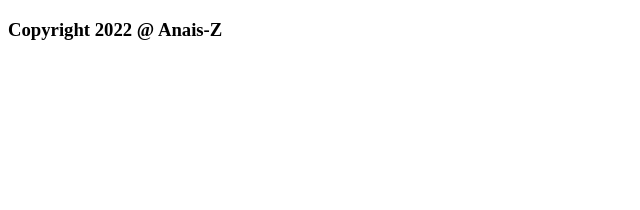
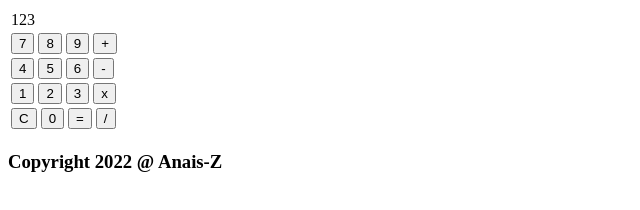
Before and after one commit to Anais-Z/Calculator, a plain HTML site: page index.html in a window 1280 px wide. Shown: the whole page, without its empty margins (0-640 px from the left). Drawn offline with Linux system fonts and the light colour scheme.

Commit message:
Created buttons and display

```diff
--- a/index.html
+++ b/index.html
@@ -10,6 +10,51 @@
     <body>
         <main>
 
+            <table>
+                <tr>
+                    <td>
+                        123
+                    </td>
+                </tr>
+
+                <tr>
+                  <td>
+                        <button> 7</button>
+                        <button> 8</button>
+                        <button> 9</button>
+                        <button> +</button>
+                  </td>
+                </tr>
+
+                <tr>
+                    <td>
+                        <button> 4</button>
+                        <button> 5</button>
+                        <button> 6</button>
+                        <button> -</button>
+                    </td>
+                </tr>
+
+                <tr>
+                    <td>
+                        <button> 1</button>
+                        <button> 2</button>
+                        <button> 3</button>
+                        <button> x</button>
+                    </td>
+                </tr>
+
+                <tr>
+                    <td>
+                        <button> C</button>
+                        <button> 0</button>
+                        <button> =</button>
+                        <button> /</button>
+                    </td>
+                </tr>
+
+            </table>
+
         </main>
 
         <footer>
```
